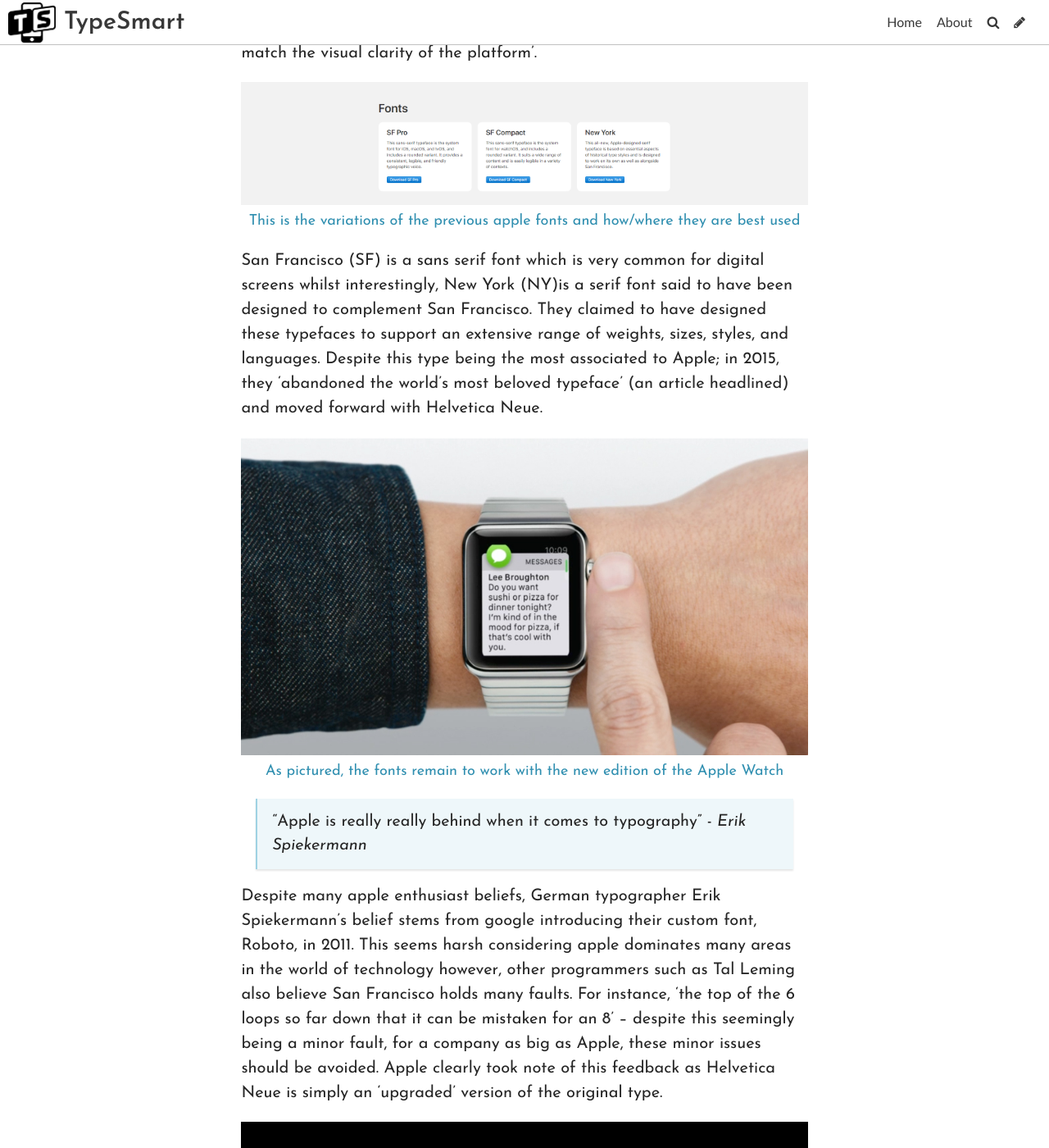
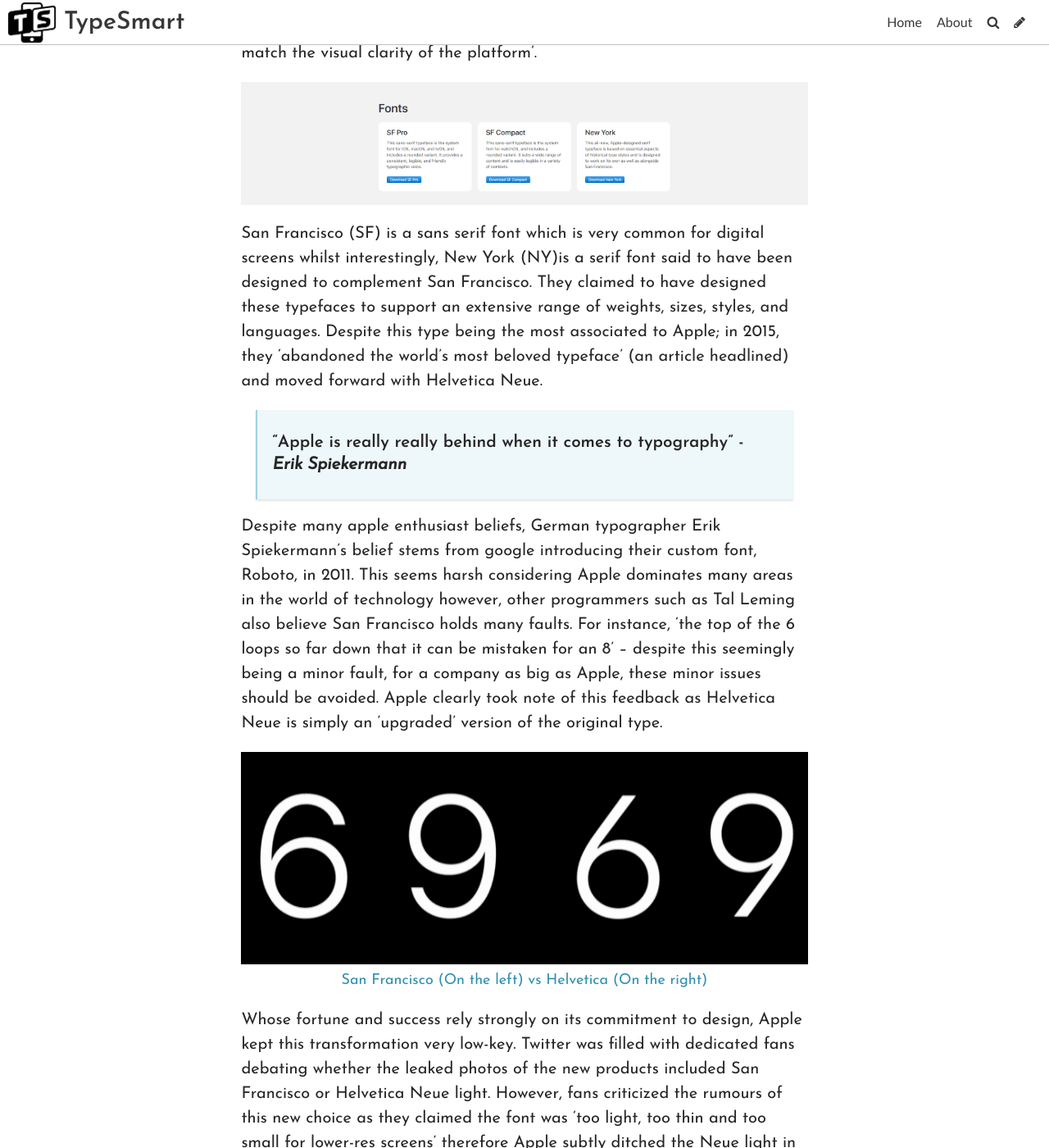
Before and after one commit to nicoleanncarter/typo-design-template, a Jekyll site: the page built from _posts/2021-10-10-the-evolution-of-apple.md, in a window 1280 px wide and 1400 px high, scrolled down 603 px. Shown: the whole window at 82% size. Built offline with Jekyll 4.4.1, drawn with Linux system fonts in a browser that asks for light colours; some web fonts are replaced; some of the changed text lies outside the part shown.

Commit message:
Update Post “2021-10-10-the-evolution-of-apple”

```diff
--- a/_posts/2021-10-10-the-evolution-of-apple.md
+++ b/_posts/2021-10-10-the-evolution-of-apple.md
@@ -11,19 +11,19 @@
 
 Apple is noticed to continuously produce the most modern designs/creations and their font choice reflects this. Back in the early 2000s, Apple provided two font families across their products; this included San Francisco (SF) and New York (NY) – both being legible and neutral which were ‘designed to match the visual clarity of the platform’.
 
-![This is the variations of the previous apple fonts and how/where they are best used ](../uploads/1-hx9owwhhi55sd7yiba27bg.png)
+![](../uploads/1-hx9owwhhi55sd7yiba27bg.png)
 
 San Francisco (SF) is a sans serif font which is very common for digital screens whilst interestingly, New York (NY)is a serif font said to have been designed to complement San Francisco. They claimed to have designed these typefaces to support an extensive range of weights, sizes, styles, and languages. Despite this type being the most associated to Apple; in 2015, they ‘abandoned the world’s most beloved typeface’ (an article headlined) and moved forward with Helvetica Neue.
 
-![As pictured, the fonts remain to work with the new edition of the Apple Watch ](../uploads/sanfrancisco.jpg)
+> #### "Apple is really really behind when it comes to typography" - *Erik Spiekermann*
 
-> "Apple is really really behind when it comes to typography" - *Erik Spiekermann*
-
-Despite many apple enthusiast beliefs, German typographer Erik Spiekermann's belief stems from google introducing their custom font, Roboto, in 2011. This seems harsh considering apple dominates many areas in the world of technology however, other programmers such as Tal Leming also believe San Francisco holds many faults. For instance, ‘the top of the 6 loops so far down that it can be mistaken for an 8’ – despite this seemingly being a minor fault, for a company as big as Apple, these minor issues should be avoided. Apple clearly took note of this feedback as Helvetica Neue is simply an ‘upgraded’ version of the original type.
+Despite many apple enthusiast beliefs, German typographer Erik Spiekermann's belief stems from google introducing their custom font, Roboto, in 2011. This seems harsh considering Apple dominates many areas in the world of technology however, other programmers such as Tal Leming also believe San Francisco holds many faults. For instance, ‘the top of the 6 loops so far down that it can be mistaken for an 8’ – despite this seemingly being a minor fault, for a company as big as Apple, these minor issues should be avoided. Apple clearly took note of this feedback as Helvetica Neue is simply an ‘upgraded’ version of the original type.
 
 ![San Francisco (On the left) vs Helvetica (On the right)](../uploads/alternate-6-and-9-san-francisco-font.png)
 
 Whose fortune and success rely strongly on its commitment to design, Apple kept this transformation very low-key. Twitter was filled with dedicated fans debating whether the leaked photos of the new products included San Francisco or Helvetica Neue light. However, fans criticized the rumours of this new choice as they claimed the font was ‘too light, too thin and too small for lower-res screens’ therefore Apple subtly ditched the Neue light in favour of the meatier Helvetica Neue.
+
+![Helvetica Neue on the Apple Watch ](../uploads/sanfrancisco.jpg)
 
 The differences between Helvetica Neue and San Francisco are minimal, even to a professional eye, but they exist. Despite the weights being similar and both fonts remaining a sans serif, San Francisco is bolder and friendlier than Helvetica Neue. San Francisco gives character allowing it to be easily read on relatively small screens. The smaller and skinnier appearance makes it space-efficient, similarly to Google’s typeface. So why did Apple switch to less-efficient sizing?
 
```
